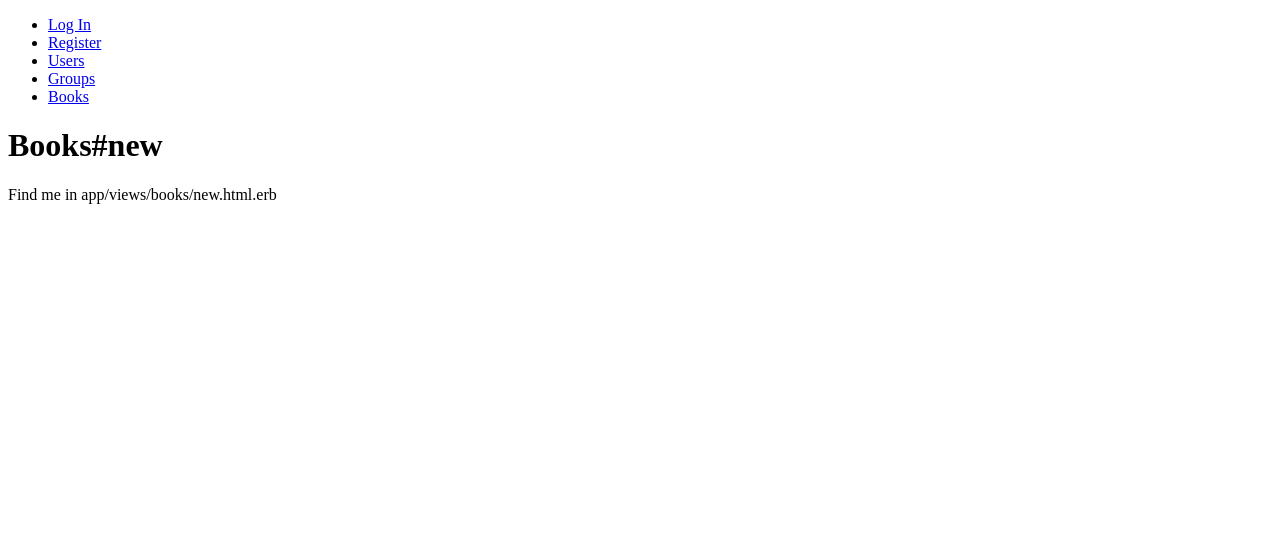
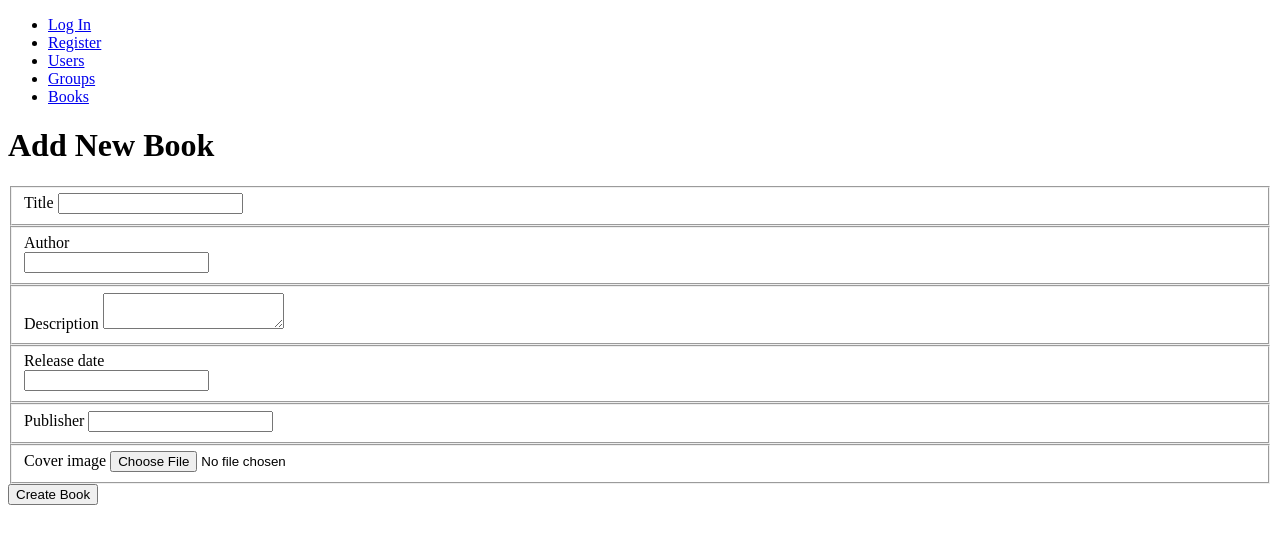
Before and after one commit to CJAllen056/wdi-project-2, a Rails app: page /books/new in a window 1280 px wide. Shown: the top 544 px of the page. Run offline with Rails 7, Linux system fonts and the light colour scheme; style sheets or scripts are compiled from the project's sources; some libraries are stand-ins or nearby versions.

Commit message:
edit and new forms for books working

```diff
--- a/app/controllers/books_controller.rb
+++ b/app/controllers/books_controller.rb
@@ -10,15 +10,31 @@ class BooksController < ApplicationController
    end
 
    def new
+      @book = Book.new
    end
 
    def create
+      @book = Book.new(book_params)
+      if @book.save
+         flash[:success] = "The book has been added"
+         redirect_to books_path
+      else
+         render "new"
+      end
    end
 
    def edit
+      @book = Book.find(params[:id])
    end
 
    def update
+      @book = Book.find(params[:id])
+      if @book.update(book_params)
+         flash[:success] = "Changes have been made successfully"
+         redirect_to book_path
+      else
+         render "edit"
+      end
    end
 
    def delete
--- /dev/null
+++ b/app/views/books/_form.html.erb
@@ -0,0 +1,36 @@
+<%= form_for @book do |f| %>
+<% if @book.errors.any? %>
+<% for message in @book.errors.full_messages %>
+<div class="alert alert-danger" role="alert">
+  <%= message %>
+</div>
+<% end %>
+<% end %>
+
+<fieldset class="form-group">
+  <%= f.label :title %>
+  <%= f.text_field :title %>
+</fieldset>
+<fieldset class="field">
+<%= f.label :author %><br />
+<%= f.text_field :author %>
+</fieldset>
+<fieldset class="form-group">
+  <%= f.label :description %>
+  <%= f.text_area :description %>
+</fieldset>
+<fieldset class="field">
+<%= f.label :release_date %><br />
+<%= f.number_field :release_date %>
+</fieldset>
+<fieldset class="form-group">
+  <%= f.label :publisher %>
+  <%= f.text_field :publisher %>
+</fieldset>
+<fieldset class="form-group">
+  <%= f.label :cover_image %>
+  <%= f.file_field :cover_image %>
+</fieldset>
+<%= f.submit class: "btn btn-primary" %>
+
+<% end %>
--- a/app/views/books/edit.html.erb
+++ b/app/views/books/edit.html.erb
@@ -1,2 +1,3 @@
-<h1>Books#edit</h1>
-<p>Find me in app/views/books/edit.html.erb</p>
+<h1>Edit Book Details</h1>
+
+<%= render "form" %>
--- a/app/views/books/new.html.erb
+++ b/app/views/books/new.html.erb
@@ -1,2 +1,3 @@
-<h1>Books#new</h1>
-<p>Find me in app/views/books/new.html.erb</p>
+<h1>Add New Book</h1>
+
+<%= render "form" %>
```
